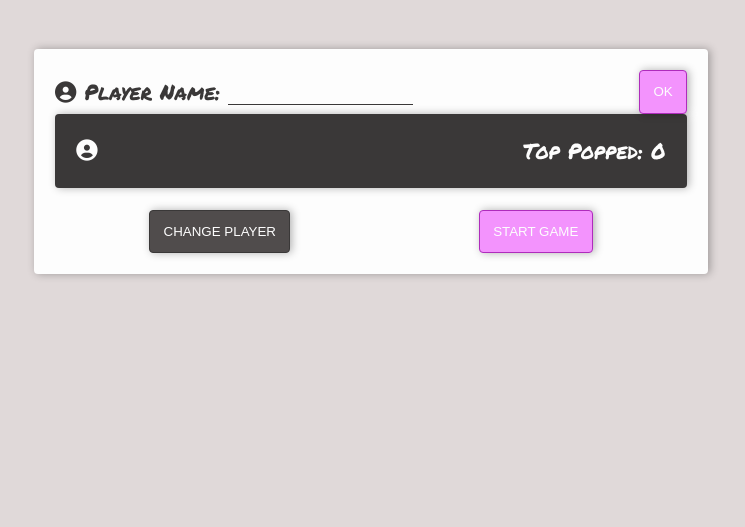
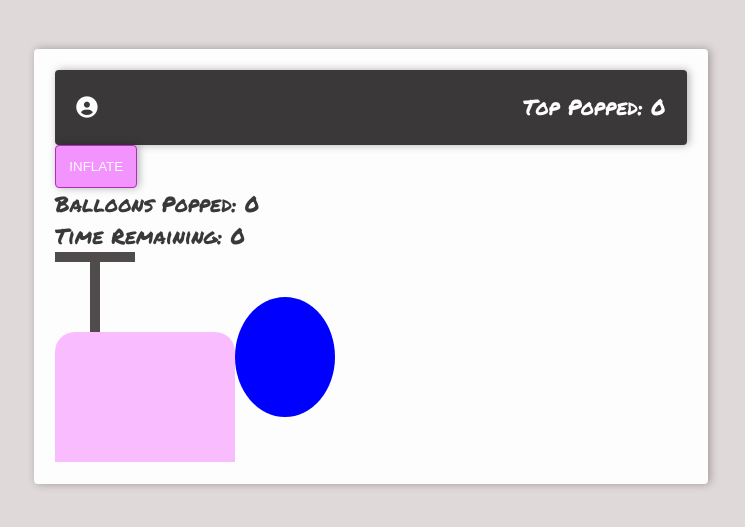
Before and after one commit to jwalk99star/balloon-pop, a plain HTML site: page index.html in a window 1280 px wide. Shown: the part 175-702 px from the top of the page, without its empty margins (269-1014 px from the left). Drawn offline with Linux system fonts and the light colour scheme.

Commit message:
lesson 52 completed

```diff
--- a/index.html
+++ b/index.html
@@ -22,7 +22,7 @@
   </header>
 
   <main class="container card">
-    <form class="d-flex space-between" id="player-form" onsubmit="setPlayer(event)">
+    <form class="d-flex space-between hidden" id="player-form" onsubmit="setPlayer(event)">
       <div>
         <label for="name">
           <i class="fa fa-user-circle" aria-hidden="true"></i>
@@ -50,13 +50,13 @@
         </div>
       </div>
 
-      <div class="d-flex space-around mt-2">
+      <div id="main-controls" class="d-flex space-around mt-2 hidden">
         <button class="btn-dark" onclick="changePlayer()">Change Player</button>
         <button id="start-button" onclick="startGame()">START GAME</button>
       </div>
-
-      <div class="hidden">
-        <button id="inflate-button" onclick="inflate()" disabled="true">
+      <!-- TODO replace hidden class -->
+      <div id="game-controls" class="">
+        <button id="inflate-button" onclick="inflate()">
           Inflate
           <span id="click-count"></span>
         </button>
@@ -72,7 +72,15 @@
           <span id="countdown">0</span>
         </div>
 
-        <div id="balloon" class="balloon"></div>
+        <div class="d-flex">
+          <div class="pump">
+            <div class="handle"></div>
+            <div class="pump-box"></div>
+          </div>
+          <div id="balloon" class="balloon"></div>
+        </div>
+
+
       </div>
     </section>
   </main>
--- a/main.js
+++ b/main.js
@@ -1,7 +1,3 @@
-//BUTTONS
-let startButton = document.getElementById('start-button')
-let inflateButton = document.getElementById('inflate-button')
-
 // #region GAME LOGIC AND DATA
 
 //DATA
@@ -17,35 +13,35 @@ let clockId = 0
 let timeRemaining = 0
 let currentPlayer = {}
 
-function startGame(){
-startButton.setAttribute("disabled", "true")
-inflateButton.removeAttribute("disabled")
+function startGame() {
+  document.getElementById("game-controls").classList.remove("hidden")
+  document.getElementById("main-controls").classList.add("hidden")
   startClock()
   setTimeout(stopGame, gameLength,)
 }
 
-function startClock(){
+function startClock() {
   timeRemaining = gameLength
   drawClock()
   clockId = setInterval(drawClock, 1000)
 }
 
-function stopClock(){
+function stopClock() {
   clearInterval(clockId)
 }
 
-function drawClock(){
+function drawClock() {
   let countdownElem = document.getElementById('countdown')
   countdownElem.innerText = (timeRemaining / 1000).toString()
   timeRemaining -= 1000
 }
 
-function inflate(){
+function inflate() {
   clickCount++
   height += inflationRate
   width += inflationRate
 
-  if(height >= maxsize){
+  if (height >= maxsize) {
     console.log("pop the balloon")
     currentPopCount++
     height = 0
@@ -54,7 +50,7 @@ function inflate(){
   draw()
 }
 
-function draw(){
+function draw() {
   let balloonElement = document.getElementById("balloon")
   let clickCountElem = document.getElementById("click-count")
   let popCountElem = document.getElementById('pop-count')
@@ -71,17 +67,17 @@ function draw(){
   playerNameElem.innerText = currentPlayer.name
 }
 
-function stopGame(){
+function stopGame() {
   console.log('the game is over')
 
-    inflateButton.setAttribute("disabled", "true")
-    startButton.removeAttribute("disabled")
+  document.getElementById("main-controls").classList.remove("hidden")
+  document.getElementById("game-controls").classList.add("hidden")
 
   clickCount = 0
   height = 120
   width = 100
 
-    if (currentPopCount > currentPlayer.topScore){
+  if (currentPopCount > currentPlayer.topScore) {
     currentPlayer.topScore = currentPopCount
     savePlayers()
   }
@@ -97,7 +93,7 @@ function stopGame(){
 let players = []
 loadPlayers()
 
-function setPlayer(event){
+function setPlayer(event) {
   event.preventDefault()
   let form = event.target
 
@@ -117,17 +113,17 @@ function setPlayer(event){
   draw()
 }
 
-function changePlayer(){
+function changePlayer() {
   document.getElementById("player-form").classList.remove("hidden")
   document.getElementById("game").classList.add("hidden")
 }
 
-function savePlayers(){
+function savePlayers() {
   window.localStorage.setItem("players", JSON.stringify(players))
 }
-function loadPlayers(){
+function loadPlayers() {
   let playersData = JSON.parse(window.localStorage.getItem("players"))
-  if(playersData) {
+  if (playersData) {
     players = playersData
   }
 }
--- a/style.css
+++ b/style.css
@@ -53,6 +53,51 @@ button{
 button:hover{
   background-color: var(--primary-darken);
 }
+
+.pump{
+  margin-top: 80px;
+  height: 130px;
+  width: 180px;
+  position: relative;
+}
+
+.handle{
+  height: 10px;
+  width: 80px;
+  background-color: var(--dark-lighten);
+  position: absolute;
+  top: -80;
+  left: 0;
+  display: flex;
+  justify-content: center;
+  transition: all .05s linear;
+  z-index: 1;
+}
+
+.handle::before{
+  content: " ";
+  background-color: var(--dark-lighten);
+  width: 10px;
+  height: 80px;
+  display: block;
+}
+
+.pump:active .handle{
+  top: -20px;
+}
+
+.pump-box{
+  background-color: var(--primary-lighten);
+  height: 130px;
+  width: 180px;
+  border-top-right-radius: 20px;
+  border-top-left-radius: 20px;
+  z-index: 2;
+  position: absolute;
+}
+
+
+
 
 
 .balloon{
```
Lines whose indentation alone changed are shown as unchanged.
